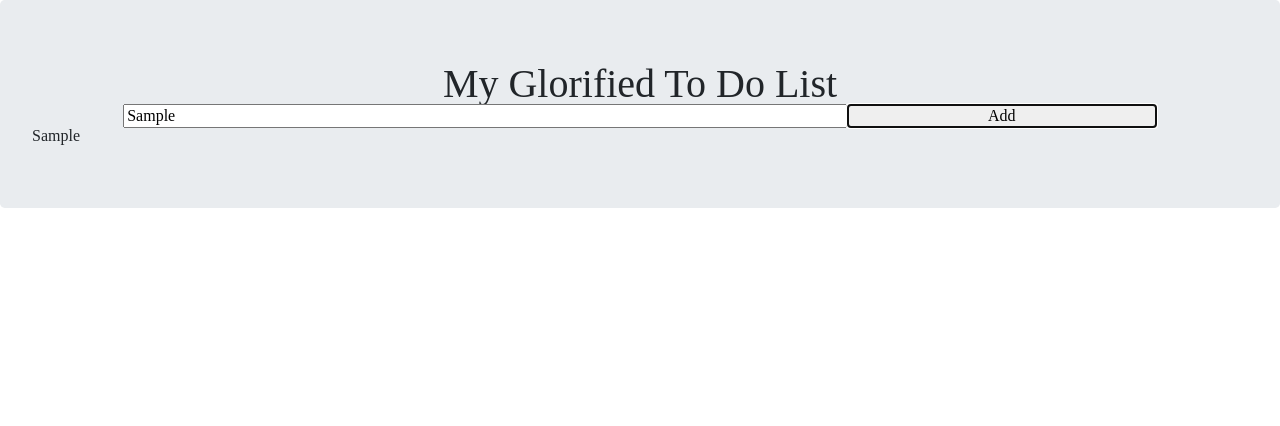
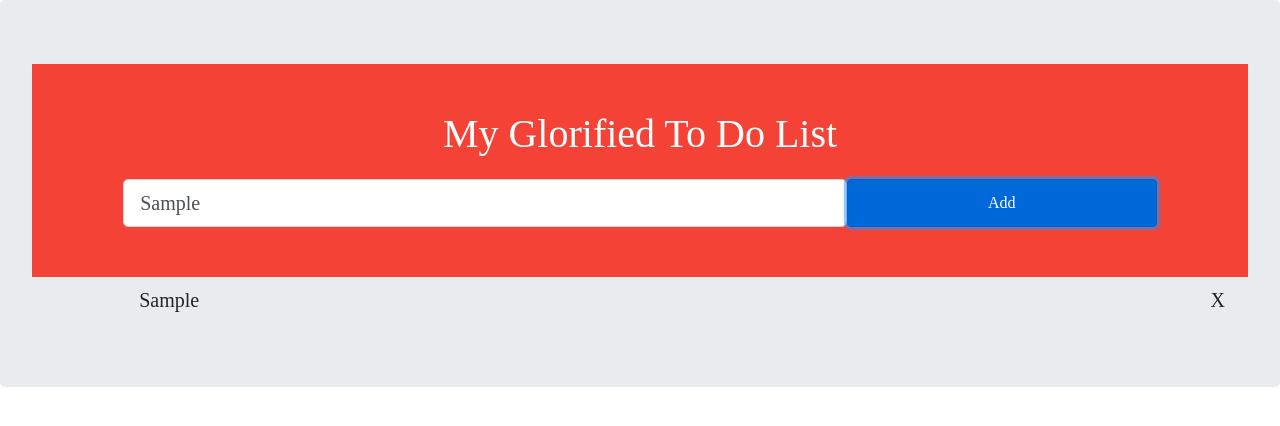
Before and after one commit to vilaj46/glorified-todo, a React (Create React App) app: page / in a window 1280 px wide. Both pictures are taken after typing "Sample" into the empty fields and a click on the button "Add". Shown: the top 426 px of the page. Built offline with nearby package versions, Linux system fonts and the light colour scheme.

Commit message:
Added complete / uncomplete functionality on TodoItem.

```diff
--- a/src/components/AddTodoInput/AddTodoForm.js
+++ b/src/components/AddTodoForm/AddTodoForm.js
@@ -1,5 +1,7 @@
 import React, { useState } from "react";
 import PropTypes from "prop-types";
+import Form from "react-bootstrap/Form";
+import Button from "react-bootstrap/Button";
 
 import styles from "./AddTodoForm.module.css";
 
@@ -8,27 +10,32 @@ const AddTodoForm = ({ addTodo }) => {
 
   const onSubmit = (e) => {
     e.preventDefault();
-    addTodo(value);
+    addTodo({
+      todo: value,
+      IDNumber: value + Math.random(10000),
+      completed: false,
+    });
   };
 
   return (
-    <form className={styles.form} onSubmit={(e) => onSubmit(e)}>
-      <input
+    <Form className={styles.form} onSubmit={(e) => onSubmit(e)}>
+      <Form.Control
+        size="lg"
         type="text"
         placeholder="Todo..."
         value={value}
+        onChange={(e) => setValue(e.target.value)}
         className={styles.input}
-        onChange={(e) => setValue(e.target.value)}
+        onSubmit={(e) => onSubmit(e)}
       />
-      <button
-        type="button"
-        className={styles.button}
+      <Button
         onClick={(e) => onSubmit(e)}
         data-testid="add-todo"
+        className={styles.button}
       >
         Add
-      </button>
-    </form>
+      </Button>
+    </Form>
   );
 };
 
--- a/src/components/App/App.js
+++ b/src/components/App/App.js
@@ -3,20 +3,22 @@ import Jumbotron from "react-bootstrap/Jumbotron";
 
 import styles from "./App.module.css";
 
-import AddTodoForm from "../AddTodoInput/AddTodoForm";
+import AddTodoForm from "../AddTodoForm/AddTodoForm";
 import TodoItems from "../TodoItems/TodoItems";
 
 import useAddItem from "./useAddItem";
 
 function App() {
-  const [todos, addTodo] = useAddItem();
+  const [todos, addTodo, completeTodo] = useAddItem();
   return (
     <Jumbotron>
-      <header className={styles.header}>
-        <h1>My Glorified To Do List</h1>
-      </header>
-      <AddTodoForm addTodo={addTodo} />
-      <TodoItems todos={todos} />
+      <div className={styles.top}>
+        <header className={styles.header}>
+          <h1>My Glorified To Do List</h1>
+        </header>
+        <AddTodoForm addTodo={addTodo} />
+      </div>
+      <TodoItems todos={todos} completeTodo={completeTodo} />
     </Jumbotron>
   );
 }
--- a/src/components/App/App.module.css
+++ b/src/components/App/App.module.css
@@ -1,4 +1,11 @@
 .header h1 {
   font-size: 2.5rem;
   text-align: center;
+  color: #ffffff;
+  margin-bottom: 25px;
 }
+
+.top {
+  background-color: #f44336;
+  padding: 50px 0;
+}
--- a/src/components/App/useAddItem.js
+++ b/src/components/App/useAddItem.js
@@ -3,13 +3,55 @@ import { useState } from "react";
 export default () => {
   const [todos, setTodos] = useState([]);
 
-  const addTodo = (value) => {
-    value = value.trim();
-    if (value.length > 0) {
-      todos.push(value);
+  /**
+   * addTodo
+   *
+   * @param {Object} item - A potentially new todo item.
+   * @return {Array} todos - a list of todo items with the new todo, addTodo - function which allows us to add a new todo.
+   *
+   * Checks if our new todo isnt just a blank space.
+   * If its not add it to the list.
+   */
+  const addTodo = (item) => {
+    const text = item.todo.trim();
+    if (text.length > 0) {
+      item.todo = text;
+      todos.push(item);
       setTodos([...todos]);
     }
   };
 
-  return [todos, addTodo];
+  /**
+   * completedTodo
+   *
+   * @param {Object} item - The todo item we will be completing or uncompleting.
+   *
+   * Given the item and the current index of the item.
+   * First we check if the given index is the one we are completing.
+   *
+   * If it isn't ( basically if we add drag and drop or item movement),
+   * then we will traverse the array checking.
+   *
+   * Toggle completed on the found item.
+   */
+  const completeTodo = (item) => {
+    const { index, IDNumber } = item;
+    if (todos[index].IDNumber === IDNumber) {
+      todos[index].completed = !todos[index].completed;
+    } else {
+      let searchedIndex;
+      for (let i = 0; i < todos.length; i++) {
+        const todo = todos[i];
+        if (todo.IDNumber === IDNumber) {
+          searchedIndex = i;
+          break;
+        }
+      }
+      todos[searchedIndex].completed = !todos[searchedIndex].completed;
+    }
+
+    setTodos([...todos]);
+  };
+
+  return [todos, addTodo, completeTodo];
 };
--- /dev/null
+++ b/src/components/TodoItems/TodoItem.js
@@ -0,0 +1,28 @@
+import React from "react";
+import PropTypes from "prop-types";
+
+import styles from "./TodoItems.module.css";
+
+const TodoItem = ({ item, index, completeTodo }) => {
+  return (
+    <li
+      className={`${styles.li} ${item.completed ? styles.completed : ""}`}
+      onClick={() => completeTodo({ ...item, index })}
+    >
+      {/* <span className={styles.span}>^</span> */}
+      <p className={styles.p}>{item.todo}</p>
+      <span className={`${styles.span} ${styles.remove}`}>X</span>
+    </li>
+  );
+};
+
+TodoItem.propTypes = {
+  item: PropTypes.shape({
+    todo: PropTypes.string.isRequired,
+    IDNumber: PropTypes.string.isRequired,
+    completed: PropTypes.bool.isRequired,
+  }).isRequired,
+  index: PropTypes.number.isRequired,
+};
+
+export default TodoItem;
--- a/src/components/TodoItems/TodoItems.js
+++ b/src/components/TodoItems/TodoItems.js
@@ -1,11 +1,22 @@
 import React from "react";
 import PropTypes from "prop-types";
 
-const TodoItems = ({ todos }) => {
+import TodoItem from "./TodoItem";
+
+import styles from "./TodoItems.module.css";
+
+const TodoItems = ({ todos, completeTodo }) => {
   return (
-    <ul>
-      {todos.map((item) => {
-        return <li key={item}>{item}</li>;
+    <ul className={styles.ul}>
+      {todos.map((item, index) => {
+        return (
+          <TodoItem
+            item={item}
+            key={item.IDNumber}
+            index={index}
+            completeTodo={completeTodo}
+          />
+        );
       })}
     </ul>
   );
@@ -13,6 +24,7 @@ const TodoItems = ({ todos }) => {
 
 TodoItems.propTypes = {
   todos: PropTypes.array.isRequired,
+  completeTodo: PropTypes.func.isRequired,
 };
 
 export default TodoItems;
--- /dev/null
+++ b/src/components/TodoItems/TodoItems.module.css
@@ -0,0 +1,41 @@
+.li {
+  font-size: 1.25rem;
+  line-height: 1.5;
+  padding: 0.5rem 0;
+  display: flex;
+}
+
+.li:hover {
+  cursor: pointer;
+  background-color: #d9d9d9;
+}
+
+.p {
+  width: 80%;
+  margin: 0 auto;
+  padding-left: 1rem;
+}
+
+.span {
+  display: block;
+  width: 5%;
+  height: 100%;
+  text-align: center;
+}
+
+.remove:hover {
+  background-color: #f44336;
+}
+
+.completed {
+  background-color: #888888;
+  color: #ffffff;
+}
+
+.completed p {
+  text-decoration: line-through;
+}
+
+.completed:hover {
+  background-color: #888888;
+}
--- a/src/index.js
+++ b/src/index.js
@@ -8,6 +8,10 @@ import App from "./components/App/App";
 // Simple styling we will be going for:
 // https://www.w3schools.com/howto/howto_js_todolist.asp
 
+// Make the TodoItems into objects { todo: String, IDNumber: String, completed: Boolean, }
+// Styling same as above link.
+// Ability to delete.
+
 ReactDOM.render(
   <React.StrictMode>
     <App />
```
Also changed, not shown: src/components/AddTodoForm/AddTodoForm.module.css (renamed from src/components/AddTodoInput/AddTodoForm.module.css), 1 other file (tests, documents, lock files or other folders).
